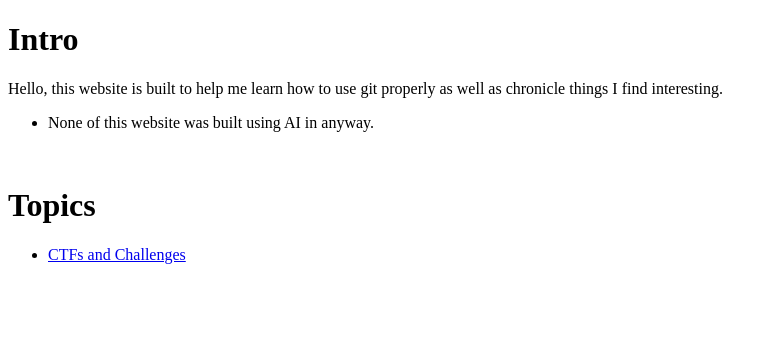
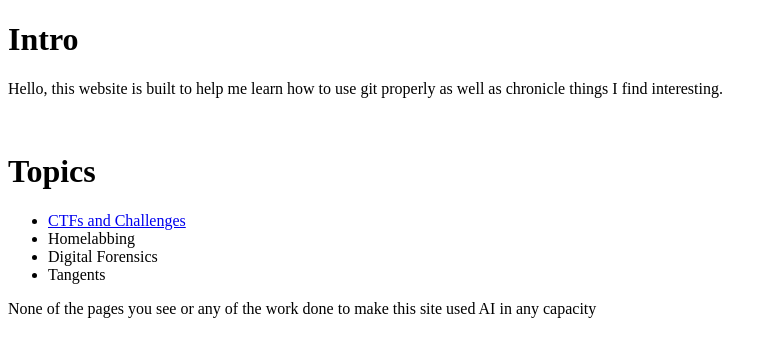
Before and after one commit to Rkeown/rkeown.github.io, a plain HTML site: page index.html in a window 1280 px wide. Shown: the whole page, without its empty margins (0-777 px from the left). Drawn offline with Linux system fonts and the light colour scheme.

Commit message:
Added the beginnings of new topic sites

```diff
--- a/index.html
+++ b/index.html
@@ -9,9 +9,16 @@
 <body>
 <h1>Intro</h1>
 <p>Hello, this website is built to help me learn how to use git properly as well as chronicle things I find interesting.</p>
-<ul><li>None of this website was built using AI in anyway.</li></ul>
+
 <br>
+
 <h1>Topics</h1>
-<ul><li><a href="CTFs_and_Challenges.html">CTFs and Challenges</a></li></ul>
+<ul>
+  <li><a href="CTFs_and_Challenges.html">CTFs and Challenges</a></li>
+  <li>Homelabbing</li>
+  <li>Digital Forensics</li>
+  <li>Tangents</li>
+</ul>
 </body>
+<footer>None of the pages you see or any of the work done to make this site used AI in any capacity</footer>
 </html>
```
Also changed, not shown: Digital_Forensics.html (added), Homelabbing.html (added), Tangents.html (added), 1 other file.
